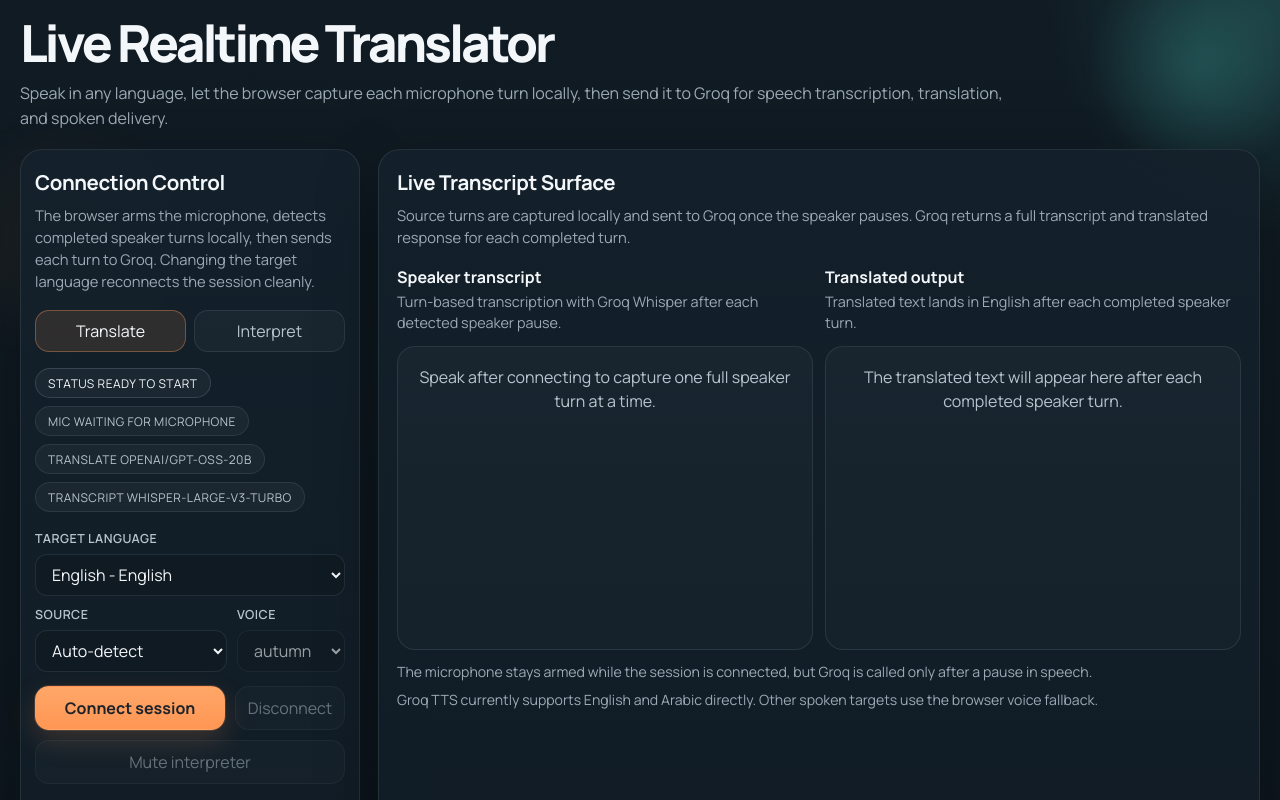
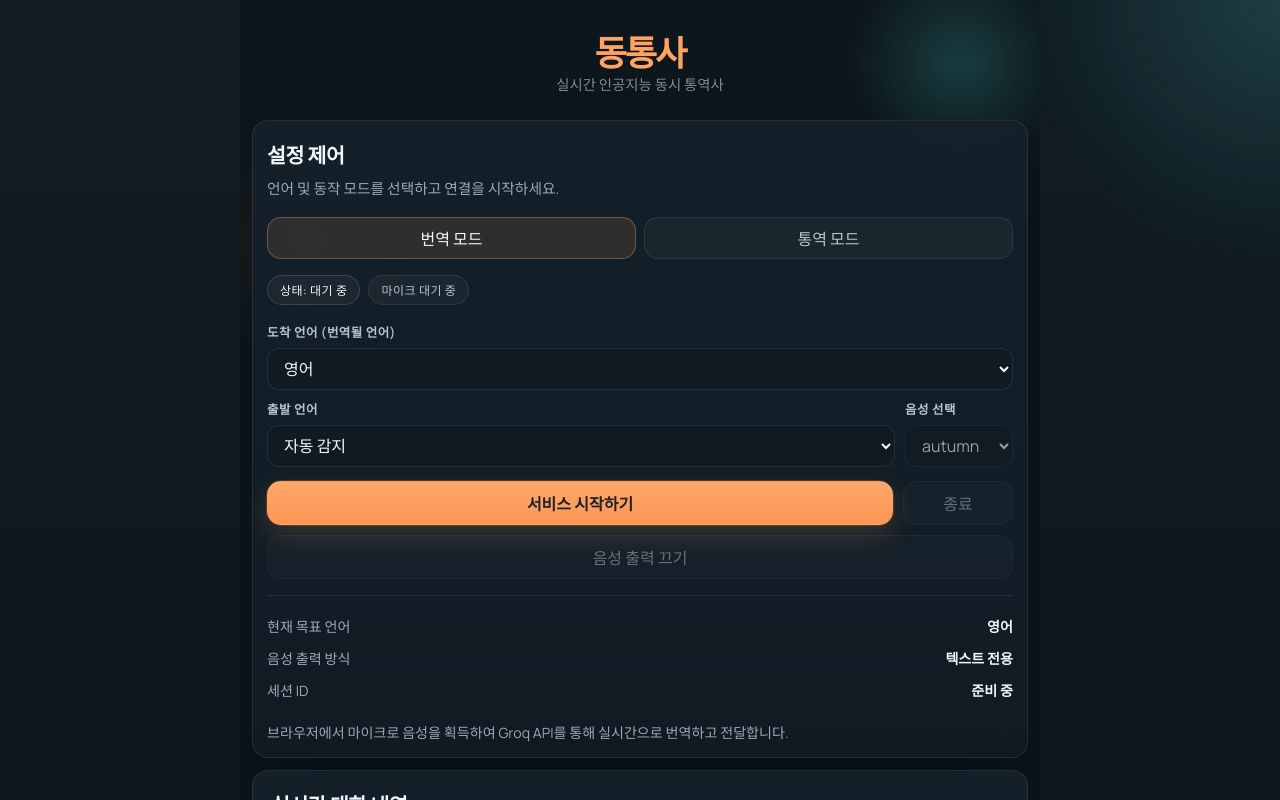
Before and after one commit to kdefenseai1/Translator, a Next.js app: page / in a window 1280 px wide. Shown: the top 800 px of the page. Built offline with nearby package versions, Linux system fonts and the light colour scheme.

Commit message:
Refactor UI to Korean and WebView style for '동통사'

```diff
--- a/app/globals.css
+++ b/app/globals.css
@@ -441,6 +441,62 @@ code {
   margin: 0;
 }
 
+/* WebView App Styles */
+.wv-style {
+  background: #0d161d;
+  display: flex;
+  flex-direction: column;
+  padding: 12px !important;
+  max-width: 600px;
+  margin: 0 auto;
+}
+
+.wv-hero {
+  text-align: center;
+  padding: 24px 0 12px;
+}
+
+.wv-hero h1 {
+  font-size: 2.2rem;
+  background: linear-gradient(135deg, #ff9e5d, #ffa769);
+  -webkit-background-clip: text;
+  background-clip: text;
+  -webkit-text-fill-color: transparent;
+  margin-bottom: 4px;
+}
+
+.wv-hero p {
+  font-size: 0.9rem;
+  margin: 0;
+  opacity: 0.8;
+}
+
+.wv-workspace {
+  grid-template-columns: 1fr !important;
+  margin-top: 12px !important;
+  gap: 12px !important;
+}
+
+.wv-card {
+  border-radius: 16px !important;
+  border: 1px solid rgba(255, 255, 255, 0.08) !important;
+}
+
+.wv-surface-grid {
+  grid-template-columns: 1fr !important;
+}
+
+.rt-scrollbox {
+  min-height: 200px !important;
+  max-height: 250px !important;
+}
+
+@media (min-width: 1080px) {
+  .wv-style {
+    max-width: 800px;
+  }
+}
+
 @media (max-width: 1080px) {
   .rt-workspace {
     grid-template-columns: 1fr;
--- a/app/layout.tsx
+++ b/app/layout.tsx
@@ -10,8 +10,8 @@ const bodyFont = Manrope({
 });
 
 export const metadata: Metadata = {
-  title: "Live Translate",
-  description: "Turn-based speech translation and interpretation powered by Groq.",
+  title: "동통사",
+  description: "Groq 기반의 실시간 음성 번역 및 통역 서비스",
 };
 
 export default function RootLayout({
--- a/components/interpreter-app.tsx
+++ b/components/interpreter-app.tsx
@@ -69,13 +69,13 @@ function buildTurnUrl(params: Record<string, string>) {
 function statusLabel(status: ConnectionStatus) {
   switch (status) {
     case "connecting":
-      return "Connecting";
+      return "연결 중";
     case "connected":
-      return "Live";
+      return "연결됨";
     case "error":
-      return "Issue";
+      return "오류";
     default:
-      return "Ready to start";
+      return "대기 중";
   }
 }
 
@@ -84,15 +84,15 @@ function formatConfidence(confidence: number | null | undefined) {
     return null;
   }
 
-  return `${Math.round(confidence * 100)}% confidence`;
+  return `신뢰도 ${Math.round(confidence * 100)}%`;
 }
 
 function formatSessionExpiry(expiresAt: number | null) {
   if (!expiresAt) {
-    return "Active while connected";
+    return "연결 유지 중";
   }
 
-  return new Intl.DateTimeFormat("en-US", {
+  return new Intl.DateTimeFormat("ko-KR", {
     hour: "2-digit",
     minute: "2-digit",
     second: "2-digit",
@@ -150,7 +150,7 @@ function readErrorMessage(body: unknown, fallback: string) {
 }
 
 function createSessionId() {
-  return `groq-${crypto.randomUUID()}`;
+  return `dongtongsa-${crypto.randomUUID().slice(0, 8)}`;
 }
 
 export function InterpreterApp() {
@@ -178,7 +178,7 @@ export function InterpreterApp() {
   const [voice, setVoice] = useState<RealtimeVoice>(REALTIME_VOICES[0]);
   const [status, setStatus] = useState<ConnectionStatus>("idle");
   const [statusMessage, setStatusMessage] = useState(
-    "The browser captures microphone turns locally, then sends each completed turn to Groq for transcription and translation.",
+    "브라우저에서 마이크로 음성을 획득하여 Groq API를 통해 실시간으로 번역하고 전달합니다.",
   );
   const [errorMessage, setErrorMessage] = useState<string | null>(null);
   const [sourceTranscriptError, setSourceTranscriptError] = useState<string | null>(null);
@@ -319,7 +319,7 @@ export function InterpreterApp() {
 
     if (!keepStatus) {
       setStatus("idle");
-      setStatusMessage("Change the target language or mode to reconnect cleanly.");
+      setStatusMessage("설정을 조정하거나 다시 연결하여 서비스를 시작하세요.");
       setErrorMessage(null);
       setSourceTranscriptError(null);
       setTranslatedOutputError(null);
@@ -334,7 +334,7 @@ export function InterpreterApp() {
     setStatus("error");
     setErrorMessage(message);
     setStatusMessage(
-      "The live session could not continue. Retry after adjusting the target language or reconnecting.",
+      "세션을 계속할 수 없습니다. 설정을 확인하거나 다시 연결해 주세요.",
     );
   }
 
@@ -371,12 +371,12 @@ export function InterpreterApp() {
       const body = (await response.json()) as TurnResponse | Record<string, unknown>;
 
       if (!response.ok) {
-        throw new Error(readErrorMessage(body, "Groq could not process the captured speech turn."));
+        throw new Error(readErrorMessage(body, "음성 처리 도중 오류가 발생했습니다."));
       }
 
       const turn = body as TurnResponse;
       if (!turn.transcript.trim()) {
-        appendSessionNote("Captured a turn, but Groq returned no transcript text.");
+        appendSessionNote("음성이 감지되었으나 인식된 텍스트가 없습니다.");
         return;
       }
 
@@ -413,10 +413,10 @@ export function InterpreterApp() {
       }
     } catch (error) {
       const message =
-        error instanceof Error ? error.message : "Groq could not process the captured speech turn.";
+        error instanceof Error ? error.message : "음성 처리 도중 오류가 발생했습니다.";
       setTranslatedOutputError(message);
       setSourceTranscriptError(message);
-      appendSessionNote(`Turn failed: ${message}`);
+      appendSessionNote(`오류 발생: ${message}`);
     } finally {
       refs.isSubmitting = false;
       setIsProcessingTurn(false);
@@ -522,7 +522,7 @@ export function InterpreterApp() {
     }
 
     setStatus("connecting");
-    setStatusMessage("Requesting microphone access and arming the local turn detector.");
+    setStatusMessage("마이크 권한을 확인하고 음성 감지 엔진을 준비 중입니다.");
     setErrorMessage(null);
     setSourceTranscriptError(null);
     setTranslatedOutputError(null);
@@ -534,7 +534,7 @@ export function InterpreterApp() {
 
     try {
       if (typeof MediaRecorder === "undefined") {
-        throw new Error("This browser does not support MediaRecorder audio capture.");
+        throw new Error("이 브라우저는 오디오 캡처 기능을 지원하지 않습니다.");
       }
 
       const stream = await navigator.mediaDevices.getUserMedia({
@@ -555,46 +555,40 @@ export function InterpreterApp() {
 
       startVoiceActivityLoop(stream);
 
-      appendSessionNote(`Microphone granted. Listening for turns headed toward ${targetLabel}.`);
+      appendSessionNote(`마이크 연결 성공. ${targetLabel} 번역 서비스를 시작합니다.`);
       if (mode === "interpret" && !supportsGroqSpeech(targetLanguage)) {
-        appendSessionNote("Groq TTS is unavailable for this target language, so spoken output will use the browser voice.");
+        appendSessionNote("현재 언어는 브라우저 음성 엔진을 사용하여 출력됩니다.");
       }
 
       setStatus("connected");
       setStatusMessage(
         mode === "interpret"
-          ? `Turn-based translation will stream in ${targetLabel}. Spoken output uses ${targetSpeechLabel}.`
-          : `Turn-based transcript and translated text will stream in ${targetLabel}.`,
+          ? `실시간 통역이 활성화되었습니다. ${targetLabel}로 음성 출력이 제공됩니다.`
+          : `실시간 번역이 활성화되었습니다. 인식된 음성이 ${targetLabel}로 번역됩니다.`,
       );
     } catch (error) {
       stopSession({ keepStatus: true });
       setStatus("error");
-      setErrorMessage(error instanceof Error ? error.message : "The session could not start.");
-      setStatusMessage("The session could not start. Fix the issue and try again.");
+      setErrorMessage(error instanceof Error ? error.message : "세션을 시작할 수 없습니다.");
+      setStatusMessage("세션 시작에 실패했습니다. 설정을 확인 후 다시 시도해 주세요.");
     }
   }
 
   return (
-    <main className="rt-shell">
+    <main className="rt-shell wv-style">
       <div className="rt-noise rt-noise-a" />
       <div className="rt-noise rt-noise-b" />
 
-      <section className="rt-hero">
-        <h1>Live Realtime Translator</h1>
-        <p>
-          Speak in any language, let the browser capture each microphone turn locally, then send it
-          to Groq for speech transcription, translation, and spoken delivery.
-        </p>
+      <section className="rt-hero wv-hero">
+        <h1>동통사</h1>
+        <p>실시간 인공지능 동시 통역사</p>
       </section>
 
-      <section className="rt-workspace">
-        <aside className="rt-card rt-control-card">
+      <section className="rt-workspace wv-workspace">
+        <aside className="rt-card rt-control-card wv-card">
           <div className="rt-card-heading">
-            <h2>Connection Control</h2>
-            <p>
-              The browser arms the microphone, detects completed speaker turns locally, then sends
-              each turn to Groq. Changing the target language reconnects the session cleanly.
-            </p>
+            <h2>설정 제어</h2>
+            <p>언어 및 동작 모드를 선택하고 연결을 시작하세요.</p>
           </div>
 
           <div className="rt-mode-toggle" role="tablist" aria-label="Mode">
@@ -604,7 +598,7 @@ export function InterpreterApp() {
               onClick={() => setMode("translate")}
               disabled={controlsLocked}
             >
-              Translate
+              번역 모드
             </button>
             <button
               type="button"
@@ -612,22 +606,20 @@ export function InterpreterApp() {
               onClick={() => setMode("interpret")}
               disabled={controlsLocked}
             >
-              Interpret
+              통역 모드
             </button>
           </div>
 
           <div className="rt-pill-group">
-            <span className={`rt-pill rt-pill-status rt-pill-${status}`}>Status {statusLabel(status)}</span>
+            <span className={`rt-pill rt-pill-status rt-pill-${status}`}>상태: {statusLabel(status)}</span>
             <span className="rt-pill">
-              Mic {hasMicPermission ? "Microphone granted" : "Waiting for microphone"}
+              {hasMicPermission ? "마이크 연결됨" : "마이크 대기 중"}
             </span>
-            <span className="rt-pill">Translate {REALTIME_MODEL}</span>
-            <span className="rt-pill">Transcript {REALTIME_TRANSCRIBE_MODEL}</span>
           </div>
 
           <div className="rt-control-stack">
             <label className="rt-field">
-              <span>Target language</span>
+              <span>도착 언어 (번역될 언어)</span>
               <select
                 value={targetLanguage}
                 onChange={(event) => setTargetLanguage(event.target.value)}
@@ -635,7 +627,7 @@ export function InterpreterApp() {
               >
                 {LANGUAGE_OPTIONS.map((language) => (
                   <option key={language.code} value={language.code}>
-                    {language.label} - {language.label}
+                    {language.label}
                   </option>
                 ))}
               </select>
@@ -643,13 +635,13 @@ export function InterpreterApp() {
 
             <div className="rt-inline-fields">
               <label className="rt-field">
-                <span>Source</span>
+                <span>출발 언어</span>
                 <select
                   value={sourceLanguage}
                   onChange={(event) => setSourceLanguage(event.target.value)}
                   disabled={controlsLocked}
                 >
-                  <option value={SOURCE_AUTO}>Auto-detect</option>
+                  <option value={SOURCE_AUTO}>자동 감지</option>
                   {LANGUAGE_OPTIONS.map((language) => (
                     <option key={language.code} value={language.code}>
                       {language.label}
@@ -659,7 +651,7 @@ export function InterpreterApp() {
               </label>
 
               <label className="rt-field">
-                <span>Voice</span>
+                <span>음성 선택</span>
                 <select
                   value={voice}
                   onChange={(event) => setVoice(event.target.value as RealtimeVoice)}
@@ -682,7 +674,7 @@ export function InterpreterApp() {
               onClick={startSession}
               disabled={controlsLocked}
             >
-              {status === "connecting" ? "Connecting..." : "Connect session"}
+              {status === "connecting" ? "연결 중..." : "서비스 시작하기"}
             </button>
             <button
               type="button"
@@ -690,7 +682,7 @@ export function InterpreterApp() {
               onClick={() => stopSession()}
               disabled={!controlsLocked}
             >
-              Disconnect
+              종료
             </button>
           </div>
 
@@ -701,26 +693,22 @@ export function InterpreterApp() {
               onClick={() => setIsMuted((current) => !current)}
               disabled={audioControlsDisabled}
             >
-              {isMuted ? "Unmute interpreter" : "Mute interpreter"}
+              {isMuted ? "음성 출력 켜기" : "음성 출력 끄기"}
             </button>
           </div>
 
           <dl className="rt-meta-list">
             <div>
-              <dt>Current target</dt>
+              <dt>현재 목표 언어</dt>
               <dd>{targetLabel}</dd>
             </div>
             <div>
-              <dt>Speech output</dt>
-              <dd>{mode === "interpret" ? targetSpeechLabel : "Text only"}</dd>
+              <dt>음성 출력 방식</dt>
+              <dd>{mode === "interpret" ? targetSpeechLabel : "텍스트 전용"}</dd>
             </div>
             <div>
-              <dt>Session id</dt>
-              <dd>{sessionInfo.sessionId ?? "Pending"}</dd>
-            </div>
-            <div>
-              <dt>Session expires</dt>
-              <dd>{formatSessionExpiry(sessionInfo.expiresAt)}</dd>
+              <dt>세션 ID</dt>
+              <dd>{sessionInfo.sessionId ?? "준비 중"}</dd>
             </div>
           </dl>
 
@@ -737,20 +725,16 @@ export function InterpreterApp() {
           </div>
         </aside>
 
-        <section className="rt-card rt-surface-card">
+        <section className="rt-card rt-surface-card wv-card">
           <div className="rt-card-heading">
-            <h2>Live Transcript Surface</h2>
-            <p>
-              Source turns are captured locally and sent to Groq once the speaker pauses. Groq returns
-              a full transcript and translated response for each completed turn.
-            </p>
+            <h2>실시간 대화 내역</h2>
+            <p>인식된 음성과 번역된 결과가 실시간으로 표시됩니다.</p>
           </div>
 
-          <div className="rt-surface-grid">
+          <div className="rt-surface-grid wv-surface-grid">
             <article className="rt-surface-pane">
               <header>
-                <h3>Speaker transcript</h3>
-                <p>Turn-based transcription with Groq Whisper after each detected speaker pause.</p>
+                <h3>인식된 음성</h3>
               </header>
               <div className="rt-scrollbox">
                 {sourceTurns.length > 0 ? (
@@ -766,15 +750,15 @@ export function InterpreterApp() {
                   <p className="rt-empty-copy rt-empty-copy-error">{sourceTranscriptError}</p>
                 ) : isCapturingTurn ? (
                   <div className="rt-turn rt-turn-live">
-                    <p>Listening to the current speaker turn…</p>
+                    <p>말씀하시는 중입니다...</p>
                   </div>
                 ) : isProcessingTurn ? (
                   <div className="rt-turn rt-turn-live">
-                    <p>Sending the captured turn to Groq for transcription…</p>
+                    <p>번역 처리 중입니다...</p>
                   </div>
                 ) : (
                   <p className="rt-empty-copy">
-                    Speak after connecting to capture one full speaker turn at a time.
+                    서비스가 시작되면 여기에 인식된 텍스트가 표시됩니다.
                   </p>
                 )}
               </div>
@@ -782,12 +766,7 @@ export function InterpreterApp() {
 
             <article className="rt-surface-pane">
               <header>
-                <h3>Translated output</h3>
-                <p>
-                  {mode === "interpret"
-                    ? `Turn translations stream in ${targetLabel}. Spoken output uses ${targetSpeechLabel}.`
-                    : `Translated text lands in ${targetLabel} after each completed speaker turn.`}
-                </p>
+                <h3>번역 결과</h3>
               </header>
               <div className="rt-scrollbox">
                 {outputTurns.length > 0 ? (
@@ -801,27 +780,14 @@ export function InterpreterApp() {
                   ))
                 ) : translatedOutputError ? (
                   <p className="rt-empty-copy rt-empty-copy-error">{translatedOutputError}</p>
-                ) : isProcessingTurn ? (
-                  <div className={mode === "interpret" ? "rt-turn rt-turn-audio-live" : "rt-turn rt-turn-live"}>
-                    <p>Groq is translating the current speaker turn…</p>
-                  </div>
                 ) : (
                   <p className="rt-empty-copy">
-                    {mode === "interpret"
-                      ? "The translated voice and transcript will appear here after each completed speaker turn."
-                      : "The translated text will appear here after each completed speaker turn."}
+                    여기에 번역된 결과가 표시됩니다.
                   </p>
                 )}
               </div>
             </article>
           </div>
-
-          <footer className="rt-surface-footer">
-            <p>The microphone stays armed while the session is connected, but Groq is called only after a pause in speech.</p>
-            <p>
-              Groq TTS currently supports English and Arabic directly. Other spoken targets use the browser voice fallback.
-            </p>
-          </footer>
         </section>
       </section>
     </main>
--- a/lib/realtime/languages.ts
+++ b/lib/realtime/languages.ts
@@ -6,25 +6,25 @@ export type LanguageOption = {
 export const SOURCE_AUTO = "auto";
 
 export const LANGUAGE_OPTIONS: LanguageOption[] = [
-  { code: "ar", label: "Arabic" },
-  { code: "zh", label: "Chinese" },
-  { code: "nl", label: "Dutch" },
-  { code: "en", label: "English" },
-  { code: "fr", label: "French" },
-  { code: "de", label: "German" },
-  { code: "hi", label: "Hindi" },
-  { code: "id", label: "Indonesian" },
-  { code: "it", label: "Italian" },
-  { code: "ja", label: "Japanese" },
-  { code: "ko", label: "Korean" },
-  { code: "pl", label: "Polish" },
-  { code: "pt", label: "Portuguese" },
-  { code: "ru", label: "Russian" },
-  { code: "es", label: "Spanish" },
-  { code: "th", label: "Thai" },
-  { code: "tr", label: "Turkish" },
-  { code: "uk", label: "Ukrainian" },
-  { code: "vi", label: "Vietnamese" },
+  { code: "ar", label: "아랍어" },
+  { code: "zh", label: "중국어" },
+  { code: "nl", label: "네덜란드어" },
+  { code: "en", label: "영어" },
+  { code: "fr", label: "프랑스어" },
+  { code: "de", label: "독일어" },
+  { code: "hi", label: "힌디어" },
+  { code: "id", label: "인도네시아어" },
+  { code: "it", label: "이탈리아어" },
+  { code: "ja", label: "일본어" },
+  { code: "ko", label: "한국어" },
+  { code: "pl", label: "폴란드어" },
+  { code: "pt", label: "포르투갈어" },
+  { code: "ru", label: "러시아어" },
+  { code: "es", label: "스페인어" },
+  { code: "th", label: "태국어" },
+  { code: "tr", label: "터키어" },
+  { code: "uk", label: "우크라이나어" },
+  { code: "vi", label: "베트남어" },
 ];
 
 const LANGUAGE_MAP = new Map(LANGUAGE_OPTIONS.map((option) => [option.code, option.label]));
@@ -35,7 +35,7 @@ export function isSupportedLanguage(code: string): boolean {
 
 export function getLanguageLabel(code: string): string {
   if (code === SOURCE_AUTO) {
-    return "Auto-detect";
+    return "자동 감지";
   }
 
   return LANGUAGE_MAP.get(code) ?? code;
--- a/lib/realtime/session-config.ts
+++ b/lib/realtime/session-config.ts
@@ -104,5 +104,5 @@ export function describeSpeechProvider(target: string) {
     return "Groq TTS";
   }
 
-  return "Browser speech fallback";
+  return "브라우저 음성 (기본)";
 }
--- a/next.config.ts
+++ /dev/null
@@ -1,5 +0,0 @@
-import type { NextConfig } from "next";
-
-const nextConfig: NextConfig = {};
-
-export default nextConfig;
```
